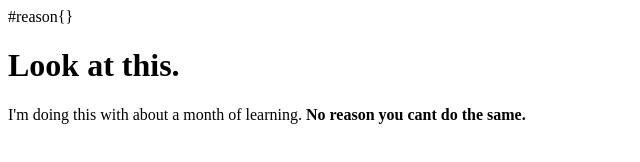
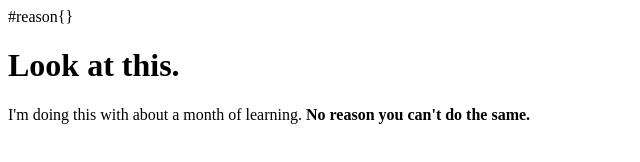
Before and after one commit to TheWattSon/GetStarted.github.io, a plain HTML site: page index.html in a window 1280 px wide. Shown: the full height of the page, 0-640 px from the left. Drawn offline with Linux system fonts and the light colour scheme.

Commit message:
Update index.html

```diff
--- a/index.html
+++ b/index.html
@@ -8,5 +8,5 @@
     #reason{}
     <h1> Look at this.</h1>
    <p id=reason>
-     I'm doing this with about a month of learning. <strong>No reason you cant do the same.</strong>
+     I'm doing this with about a month of learning. <strong>No reason you can't do the same.</strong>
    </p>
```
